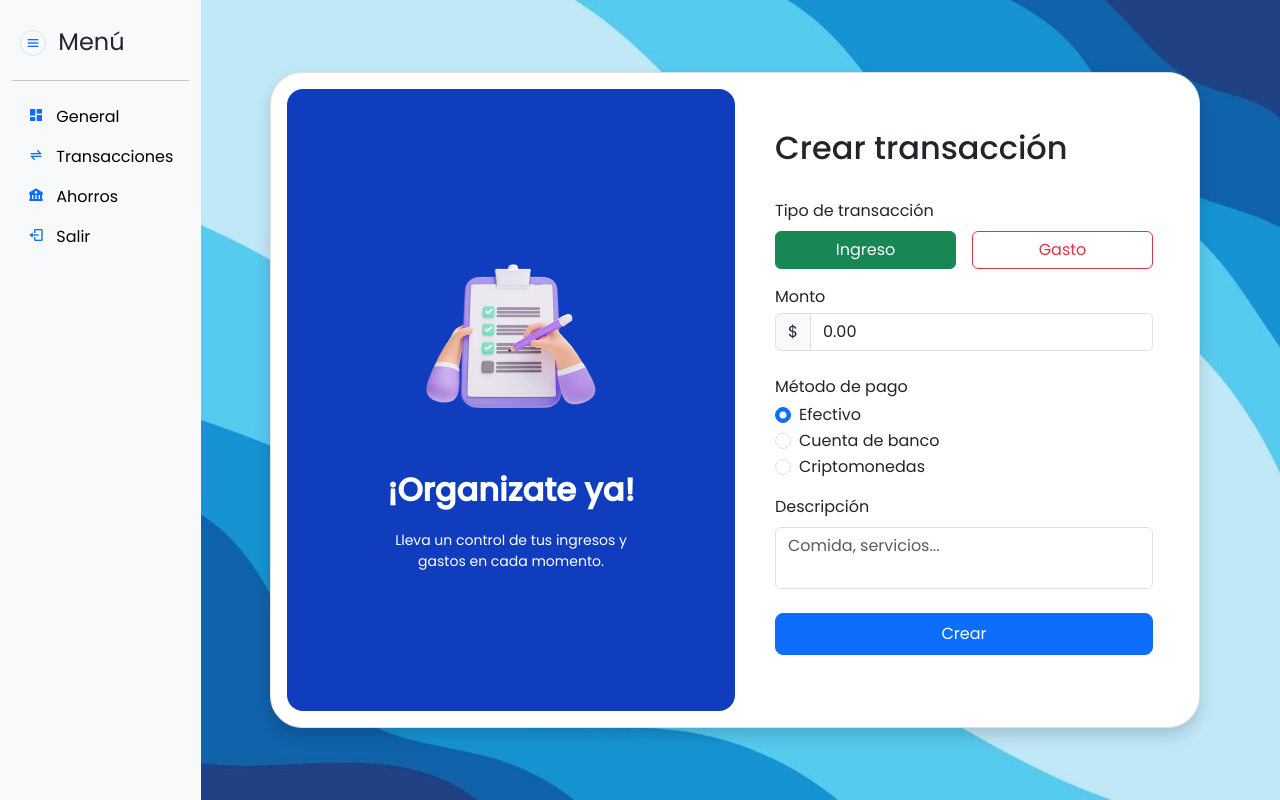
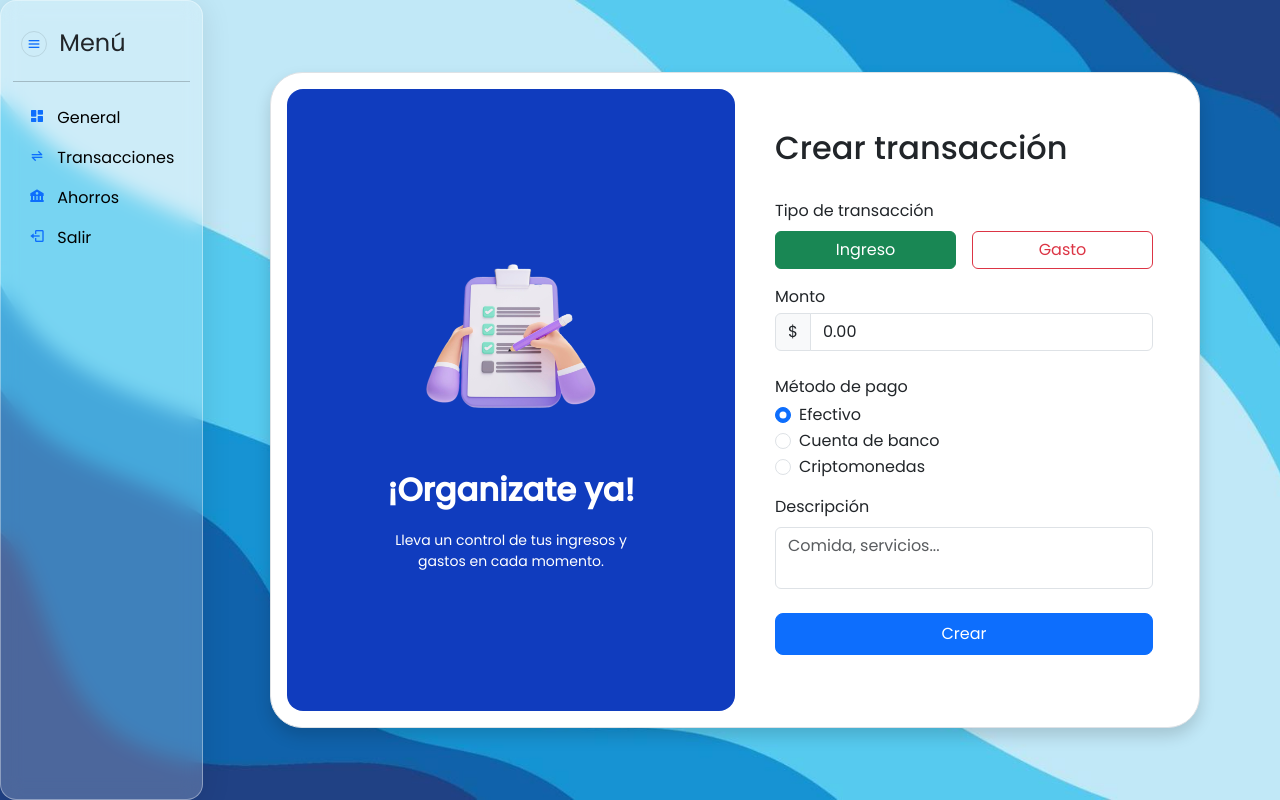
Before and after one commit to SantiagoArellano703/money-manager, a Django app: page /transaction/create/ in a window 1280 px wide. Run offline with Django 4.2, Linux system fonts and the light colour scheme; the visitor is signed in with stand-in values (Sample User, id 1); some libraries are stand-ins or nearby versions.

Commit message:
fix: change background, sidebar background, and fix mobile resposive layout

```diff
--- a/finance/static/css/styles.css
+++ b/finance/static/css/styles.css
@@ -64,6 +64,10 @@ nav {
 	min-height: 100vh;
 }
 
+/*.main-body {
+	background-color: rgba(135.47, 206.24, 247.03, 0.8);
+}*/
+
 .btn-animate {
 	transition: transform 0.3s;
 }
@@ -125,6 +129,12 @@ nav {
 
 .sidebar {
 	position: fixed;
+	background: rgba(255, 255, 255, 0.2);
+	border-radius: 16px;
+	box-shadow: 0 4px 30px rgba(0,0,0,0.1);
+	backdrop-filter: blur(10px);
+	-webkit-backdrop-filter: blur(10px);
+	border: 1px solid rgba(255, 255, 255, 0.36);
 }
 
 .content {
@@ -274,6 +284,10 @@ nav {
 /*-----------------------------------*\
   TRANSACTIONS
 \*-----------------------------------*/
+.transaction-form {
+	overflow: hidden;
+}
+
 .topbar {
 	position: relative;
 	display: grid;
@@ -294,7 +308,7 @@ nav {
 	box-shadow: 0 7px 25px rgba(0, 0, 0, 0.08);
 	border-radius: 20px;
 	max-width: 930px;
-	margin: 10px auto;
+	margin: 20px auto;
 }
 .card-section .card-header {
 	padding-inline: 5px;
@@ -327,6 +341,9 @@ nav {
   SAVINGS
 \*-----------------------------------*/
 
+.savings-form {
+	overflow: hidden;
+}
 
 /*-----------------------------------*\
   MEDIA QUERYS
@@ -372,13 +389,31 @@ nav {
 		margin-top: -10px;
 		justify-content: start;
 	}
+
 }
 
 @media only screen and (max-width: 575px){
 	/*Sidebar and content*/
 	.content {
 		margin-left: 70px;
-		width: calc(100%  - 70px);
+		width: calc(100%  - 60px);
 	}
 
+	.details {
+		overflow-x: auto;
+	}
+
+	.card-section {
+		overflow-x: auto;
+	}
+
+	.transaction-form {
+		overflow: auto;
+	}
+
+	.savings-form {
+		overflow: auto;
+	}
+
+
 }
--- a/finance/templates/base.html
+++ b/finance/templates/base.html
@@ -14,7 +14,7 @@
 
 	<div class="container-fluid">
 		<div class="row">
-			<div class="col-auto min-vh-100 bg-body-tertiary sidebar">
+			<div class="col-auto min-vh-100 sidebar">
 				<div class="pt-4 pb-1 px-2">
 					<i class="bx bx-menu bx-border-circle bi pe-none me-2 text-primary"></i>
 					<span class="fs-4 d-none d-sm-inline">Menú</span>
--- a/finance/templates/create_transaction.html
+++ b/finance/templates/create_transaction.html
@@ -2,7 +2,7 @@
 
 {% block content %}
 
-	<div class="container d-flex justify-content-center align-items-center min-vh-100 login-section">
+	<div class="container d-flex justify-content-center align-items-center min-vh-100 transaction-form">
 
 		<div class="row border rounded-5 p-3 bg-white shadow box-area">
 
```
